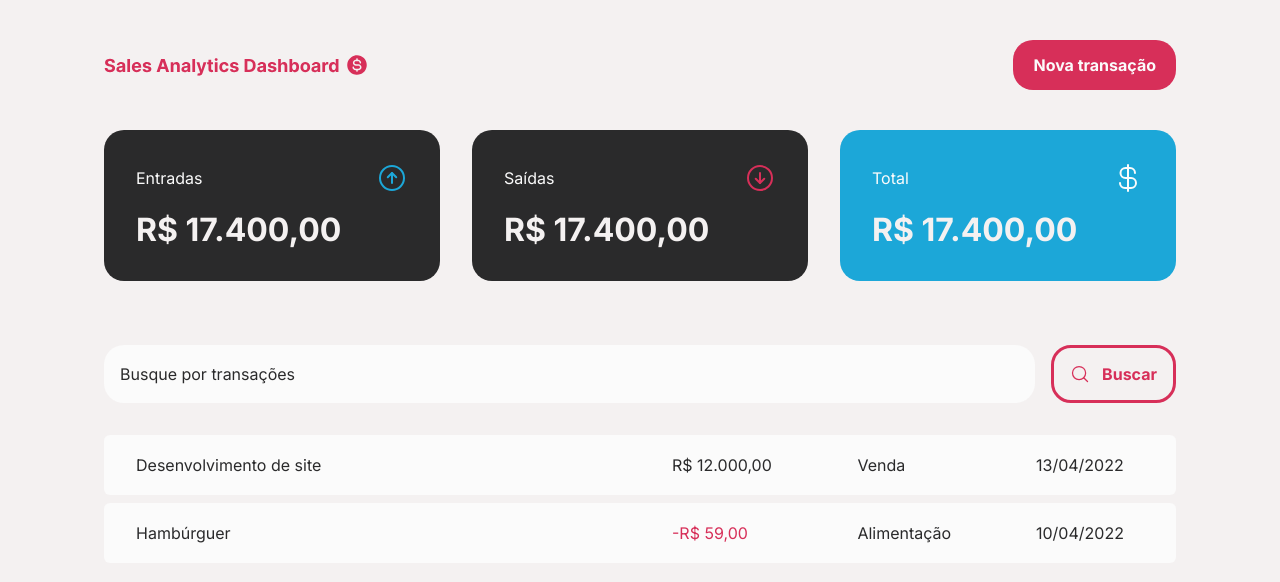
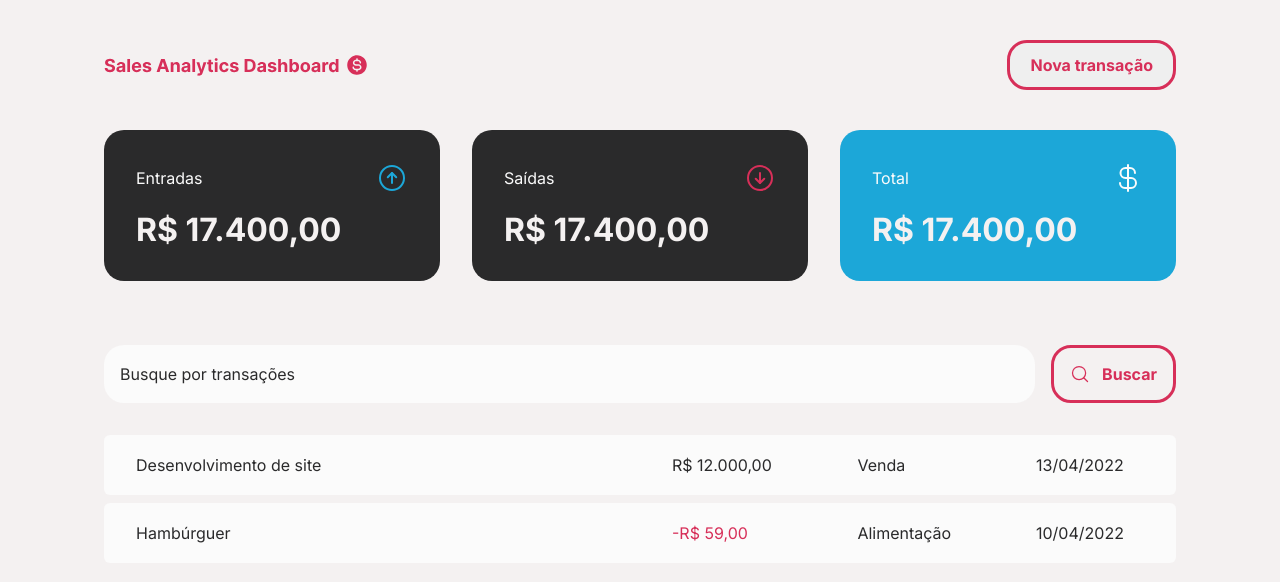
Before and after one commit to GuiCPessoa/Sales_Dashboard, a React (Vite) app: page / in a window 1280 px wide. Shown: the top 582 px of the page. Built offline with nearby package versions, Linux system fonts and the light colour scheme.

Commit message:
Changes to button styles

```diff
--- a/src/components/Header/styles.ts
+++ b/src/components/Header/styles.ts
@@ -20,18 +20,18 @@ export const HeaderContent = styled.div`
 
 export const NewTransactionButton = styled.button`
     height: 50px;
-    border: 0;
-    background-color: ${props => props.theme['red-100']};
-    color: ${props => props.theme['white-100']};
+    border: 3px solid ${props => props.theme["red-100"]};
+    border-radius: 20px;
+
+    color: ${props => props.theme['red-100']};
     font-weight: bold;
     padding: 0 1.25rem;
-    border-radius: 20px;
     cursor: pointer;
-    transition: background-color 0.2s;
+
 
     &:hover {
-        background: ${props => props.theme['red-300']};
-
+        background: ${props => props.theme["red-100"]};
+        color: ${props => props.theme["white-100"]};
+        transition: background-color 0.2s, color 0.2s, border-color 0.2s;
     }
-
 `;
--- a/src/pages/Transactions/components/SearchForm/styles.ts
+++ b/src/pages/Transactions/components/SearchForm/styles.ts
@@ -32,7 +32,6 @@ export const SearchFormContainer = styled.form`
     &:hover {
         background: ${props => props.theme["red-100"]};
         color: ${props => props.theme["white-100"]};
-        border-color: ${props => props.theme["green-500"]};
         transition: background-color 0.2s, color 0.2s, border-color 0.2s;
     }
   }
```
